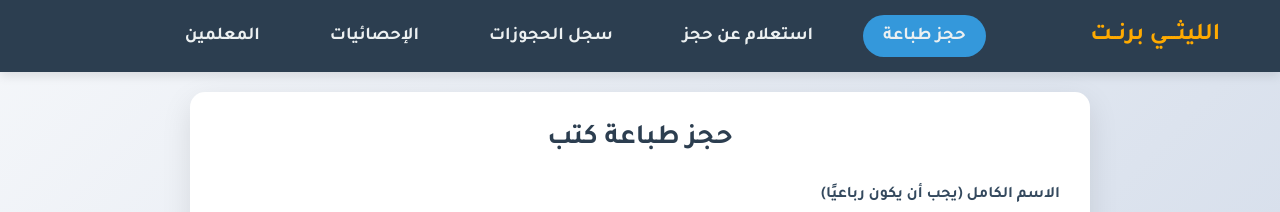
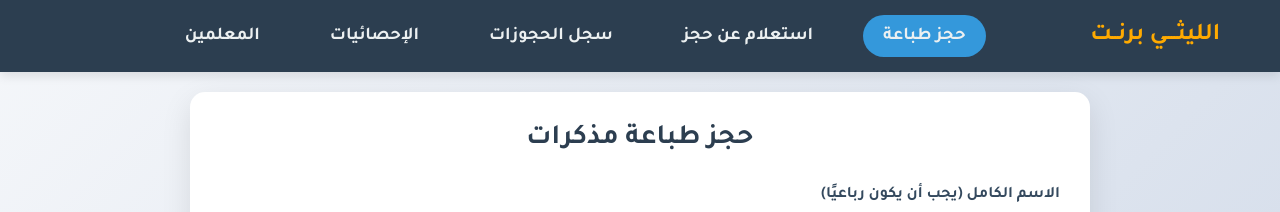
Before and after one commit to ZiadHagagyTech/Book-reservation-El-Laythi, a plain HTML site: page index.html in a window 1280 px wide. Shown: the top 212 px of the page. Drawn offline with Linux system fonts and the light colour scheme.

Commit message:
Update index.html

```diff
--- a/index.html
+++ b/index.html
@@ -3,7 +3,7 @@
 <head>
     <meta charset="UTF-8">
     <meta name="viewport" content="width=device-width, initial-scale=1.0">
-    <title>حجز طباعة ملخصات</title>
+    <title>حجز طباعة مذكرات</title>
     <link href="https://fonts.googleapis.com/css2?family=Tajawal:wght@400;700&display=swap" rel="stylesheet">
     <link rel="stylesheet" href="https://cdnjs.cloudflare.com/ajax/libs/font-awesome/6.4.0/css/all.min.css">
     <link rel="stylesheet" href="styles.css">
@@ -30,7 +30,7 @@
     </nav>
 
     <div class="container">
-        <h2>حجز طباعة كتب</h2>
+        <h2>حجز طباعة مذكرات</h2>
         <form id="bookingForm">
             <div class="form-group">
                 <label>الاسم الكامل (يجب أن يكون رباعيًا)</label>
```
